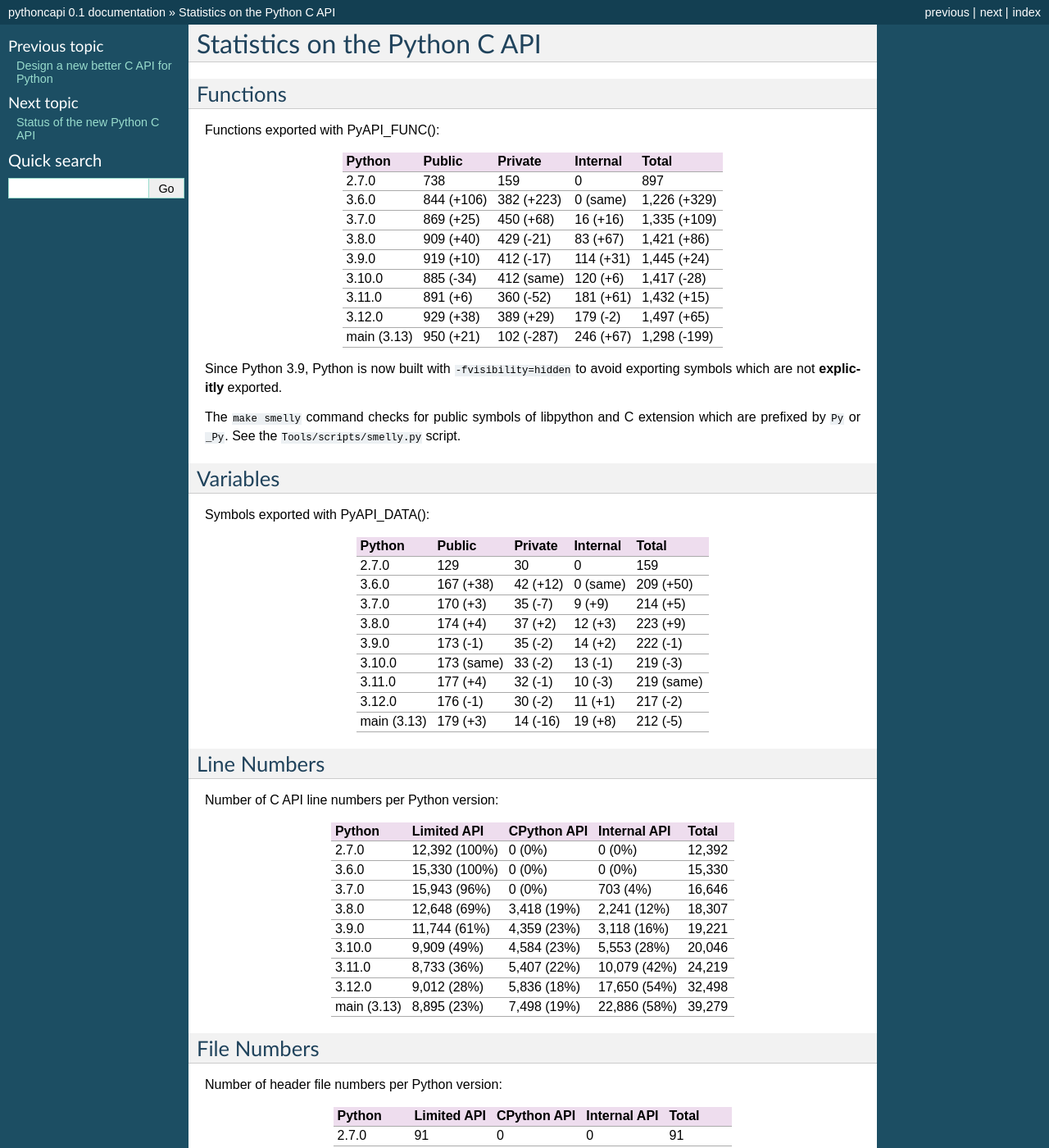
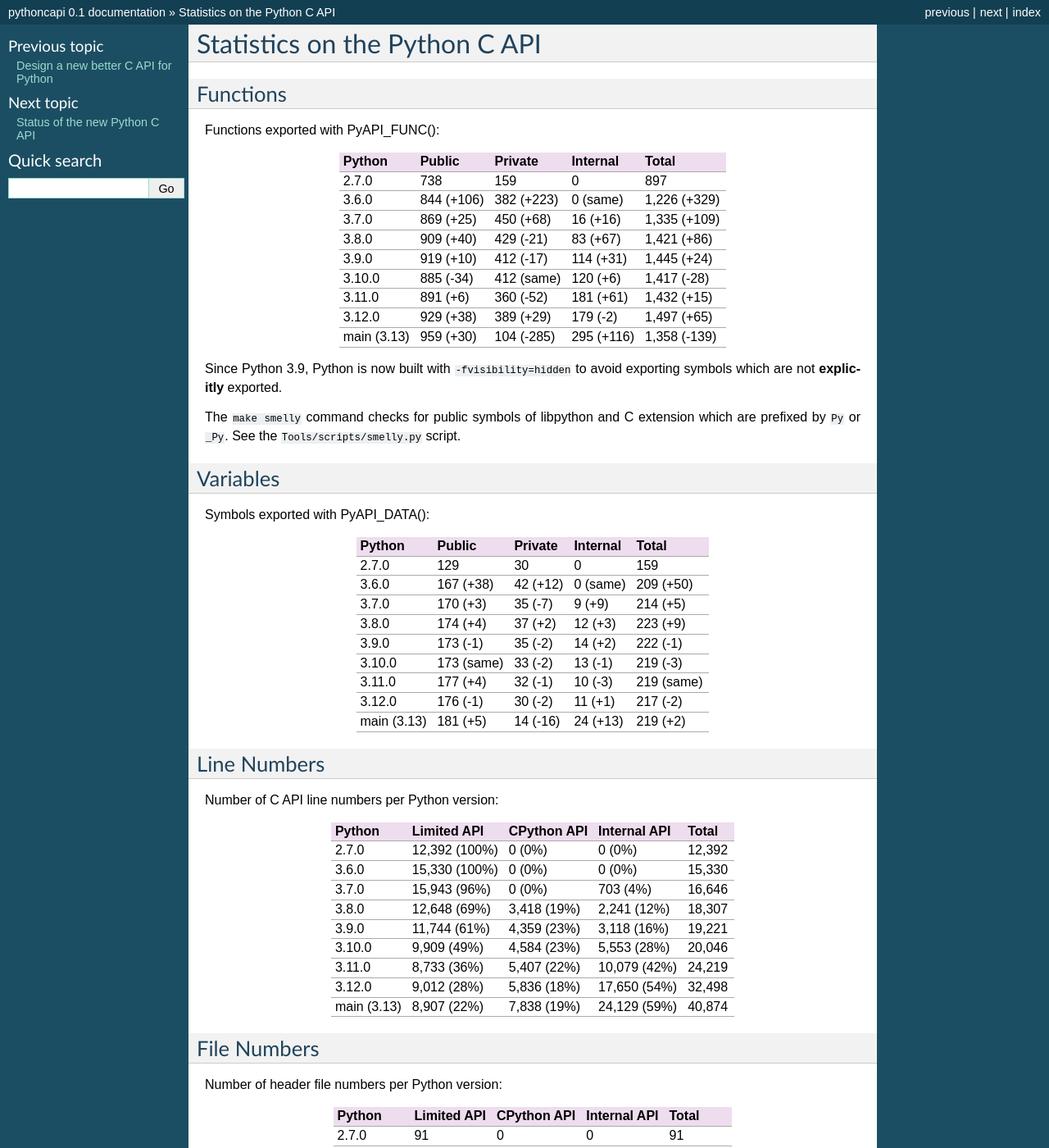
Before and after one commit to pythoncapi/pythoncapi, a Sphinx documentation site: the page built from doc/stats.rst, in a window 1280 px wide and 1400 px high. Shown: the whole window at 82% size. Built offline with Sphinx 7.4.7, drawn with Linux system fonts in a browser that asks for light colours; some of the changed text lies outside the part shown.

Commit message:
Update stats

```diff
--- a/doc/stats.rst
+++ b/doc/stats.rst
@@ -7,19 +7,19 @@
 
 Functions exported with PyAPI_FUNC():
 
-===========  ==========  ==========  =========  ============
-Python       Public      Private     Internal   Total
-===========  ==========  ==========  =========  ============
-2.7.0        738         159         0          897
-3.6.0        844 (+106)  382 (+223)  0 (same)   1,226 (+329)
-3.7.0        869 (+25)   450 (+68)   16 (+16)   1,335 (+109)
-3.8.0        909 (+40)   429 (-21)   83 (+67)   1,421 (+86)
-3.9.0        919 (+10)   412 (-17)   114 (+31)  1,445 (+24)
-3.10.0       885 (-34)   412 (same)  120 (+6)   1,417 (-28)
-3.11.0       891 (+6)    360 (-52)   181 (+61)  1,432 (+15)
-3.12.0       929 (+38)   389 (+29)   179 (-2)   1,497 (+65)
-main (3.13)  950 (+21)   102 (-287)  246 (+67)  1,298 (-199)
-===========  ==========  ==========  =========  ============
+===========  ==========  ==========  ==========  ============
+Python       Public      Private     Internal    Total
+===========  ==========  ==========  ==========  ============
+2.7.0        738         159         0           897
+3.6.0        844 (+106)  382 (+223)  0 (same)    1,226 (+329)
+3.7.0        869 (+25)   450 (+68)   16 (+16)    1,335 (+109)
+3.8.0        909 (+40)   429 (-21)   83 (+67)    1,421 (+86)
+3.9.0        919 (+10)   412 (-17)   114 (+31)   1,445 (+24)
+3.10.0       885 (-34)   412 (same)  120 (+6)    1,417 (-28)
+3.11.0       891 (+6)    360 (-52)   181 (+61)   1,432 (+15)
+3.12.0       929 (+38)   389 (+29)   179 (-2)    1,497 (+65)
+main (3.13)  959 (+30)   104 (-285)  295 (+116)  1,358 (-139)
+===========  ==========  ==========  ==========  ============
 
 Since Python 3.9, Python is now built with ``-fvisibility=hidden`` to avoid
 exporting symbols which are not **explicitly** exported.
@@ -44,7 +44,7 @@
 3.10.0       173 (same)  33 (-2)   13 (-1)   219 (-3)
 3.11.0       177 (+4)    32 (-1)   10 (-3)   219 (same)
 3.12.0       176 (-1)    30 (-2)   11 (+1)   217 (-2)
-main (3.13)  179 (+3)    14 (-16)  19 (+8)   212 (-5)
+main (3.13)  181 (+5)    14 (-16)  24 (+13)  219 (+2)
 ===========  ==========  ========  ========  ==========
 
 Line Numbers
@@ -63,7 +63,7 @@
 3.10.0       9,909 (49%)    4,584 (23%)  5,553 (28%)   20,046
 3.11.0       8,733 (36%)    5,407 (22%)  10,079 (42%)  24,219
 3.12.0       9,012 (28%)    5,836 (18%)  17,650 (54%)  32,498
-main (3.13)  8,895 (23%)    7,498 (19%)  22,886 (58%)  39,279
+main (3.13)  8,907 (22%)    7,838 (19%)  24,129 (59%)  40,874
 ===========  =============  ===========  ============  ======
 
 File Numbers
@@ -82,7 +82,7 @@
 3.10.0       80 (-17)     32 (+8)      49 (+15)      161 (+6)
 3.11.0       71 (-9)      47 (+15)     69 (+20)      187 (+26)
 3.12.0       71 (same)    49 (+2)      91 (+22)      211 (+24)
-main (3.13)  72 (+1)      54 (+5)      112 (+21)     238 (+27)
+main (3.13)  72 (+1)      55 (+6)      119 (+28)     246 (+35)
 ===========  ===========  ===========  ============  =========
 
 Public functions defined as macros and static inline functions
@@ -122,7 +122,7 @@
 3.10.0       44 (+1)   18 (+7)        62 (+8)
 3.11.0       53 (+9)   4 (-14)        57 (-5)
 3.12.0       62 (+9)   7 (+3)         69 (+12)
-main (3.13)  58 (-4)   9 (+2)         67 (-2)
+main (3.13)  59 (-3)   9 (+2)         68 (-1)
 ===========  ========  =============  ========
 
 Only count private macros and public static inline functions (ignore names starting with "Py" or "PY").
@@ -143,7 +143,7 @@
 3.10.0       41 (-27)     53 (+7)      91 (+53)      185 (+33)
 3.11.0       19 (-22)     75 (+22)     112 (+21)     206 (+21)
 3.12.0       18 (-1)      85 (+10)     170 (+58)     273 (+67)
-main (3.13)  17 (-1)      87 (+2)      191 (+21)     295 (+22)
+main (3.13)  17 (-1)      90 (+5)      217 (+47)     324 (+51)
 ===========  ===========  ===========  ============  =========
 
 Count also private structures like "_PyCFrame" and structures with names not starting with Py like "_frozen".
```
